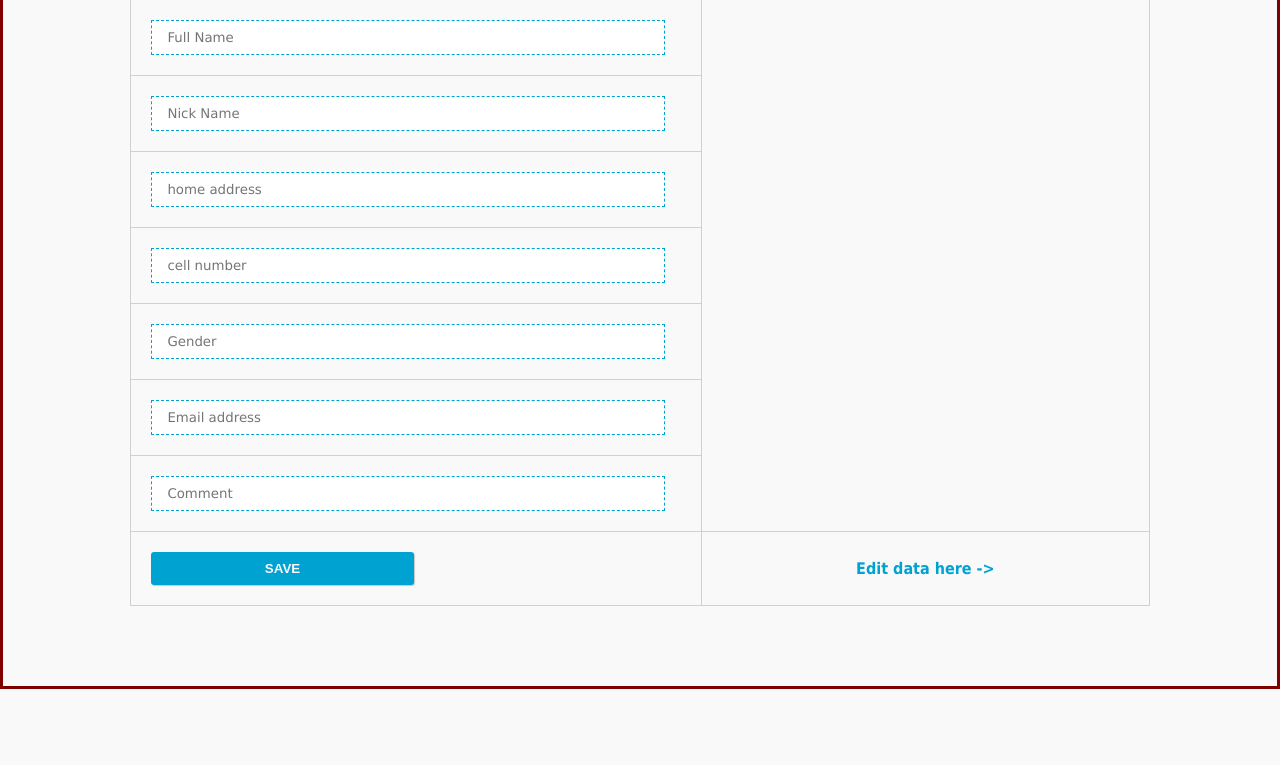
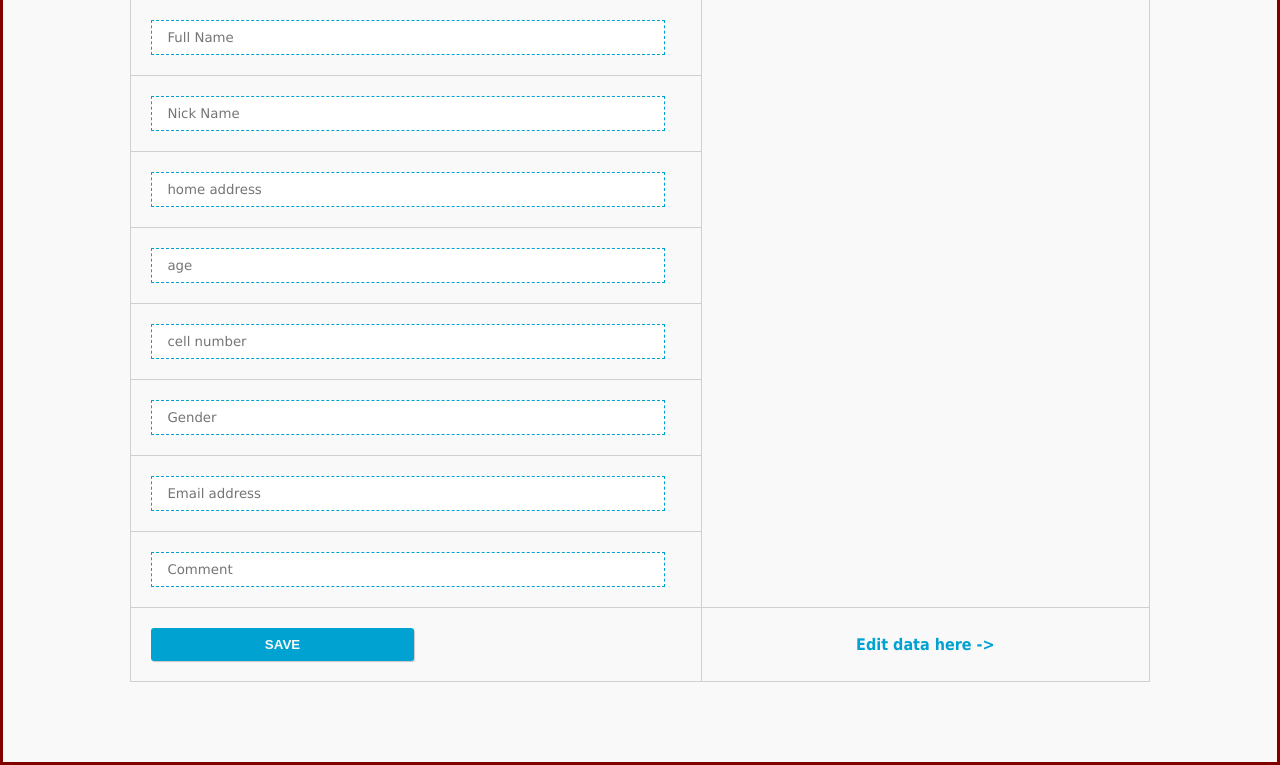
Before and after one commit to Hellobabe/APC_webprog_mi153_test_repo_gabongat, a PHP site: page /homepagePHP.php in a window 1280 px wide. Shown: the part 1447-2212 px from the top of the page. Before the commit the page ends 2136 px from the top, so only its background shows below. Run offline with PHP 8.4, Linux system fonts and the light colour scheme; a stand-in replaces the project's code that opens the database connection.

Commit message:
Age Added

```diff
--- a/exercise5/homepagePHP.php
+++ b/exercise5/homepagePHP.php
@@ -138,6 +138,7 @@ if(isset($_POST['btn-save']))
  $full_name = $_POST['full_name'];
  $nick_name = $_POST['nick_name'];
  $home_add = $_POST['home_add'];
+ $age = $_POST['age'];
  $cell_num = $_POST['cell_num'];
  $gender = $_POST['gender'];
  $email = $_POST['email'];
@@ -146,7 +147,7 @@ if(isset($_POST['btn-save']))
 
  // sql query for inserting data into database
 
-        $sql_query = "INSERT INTO users(full_name, nick_name,home_add, cell_num, gender, email, comment) VALUES('$full_name','$nick_name','$home_add','$cell_num','$gender','$email','$comment')";
+        $sql_query = "INSERT INTO users(full_name, nick_name,home_add,age, cell_num, gender, email, comment) VALUES('$full_name','$nick_name','$home_add','$age','$cell_num','$gender','$email','$comment')";
  mysqli_query($con,$sql_query);
 
         // sql query for inserting data into database
@@ -183,6 +184,9 @@ if(isset($_POST['btn-save']))
     <tr>
     <td><input type="text" name="home_add" placeholder="home address " required /></td>
     </tr>
+	<tr>
+    <td><input type="text" name="age" placeholder="age " required /></td>
+    </tr>
 	 <tr>
     <td><input type="text" name="cell_num" placeholder="cell number " required /></td>
     </tr>
```
